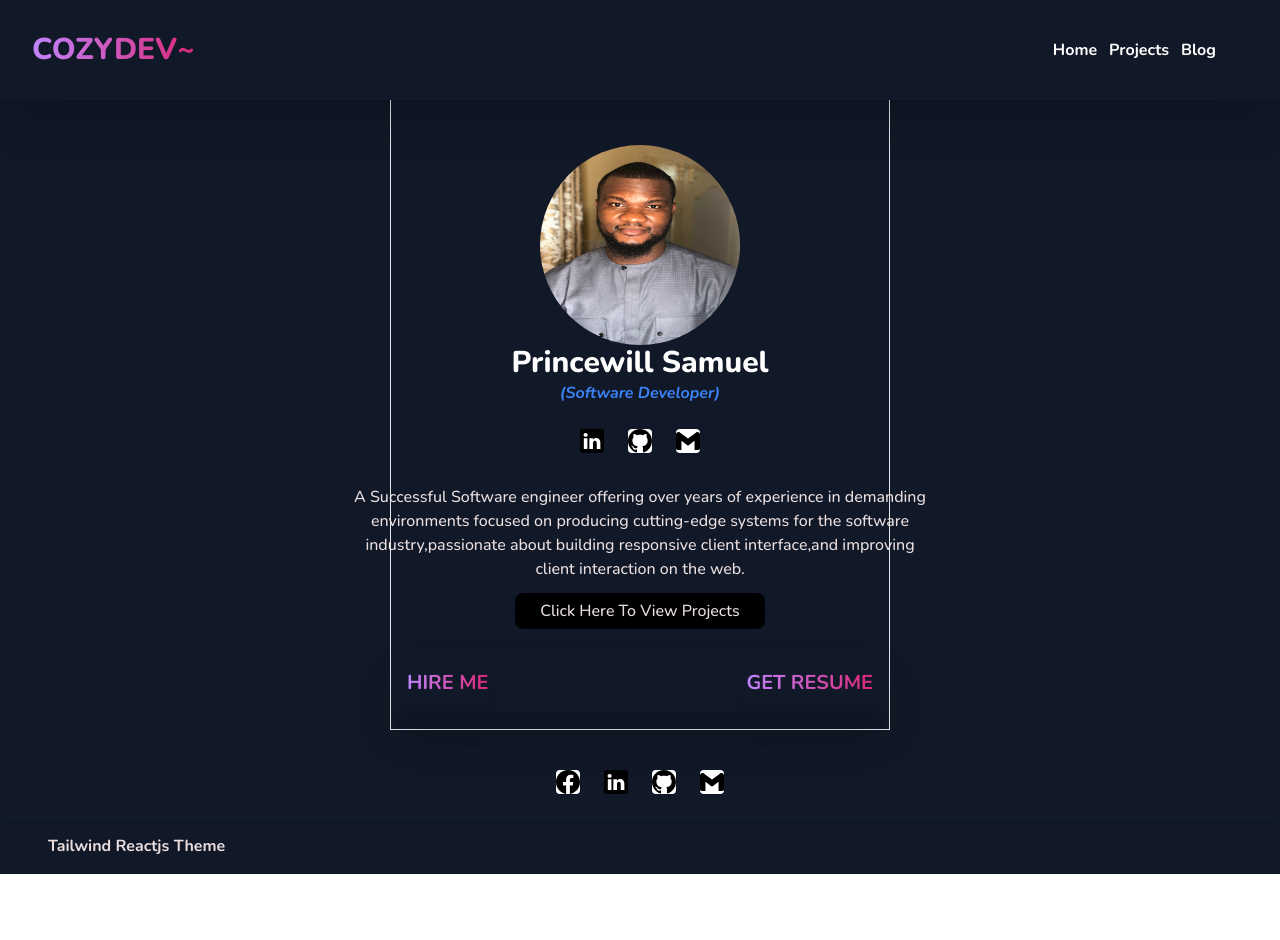
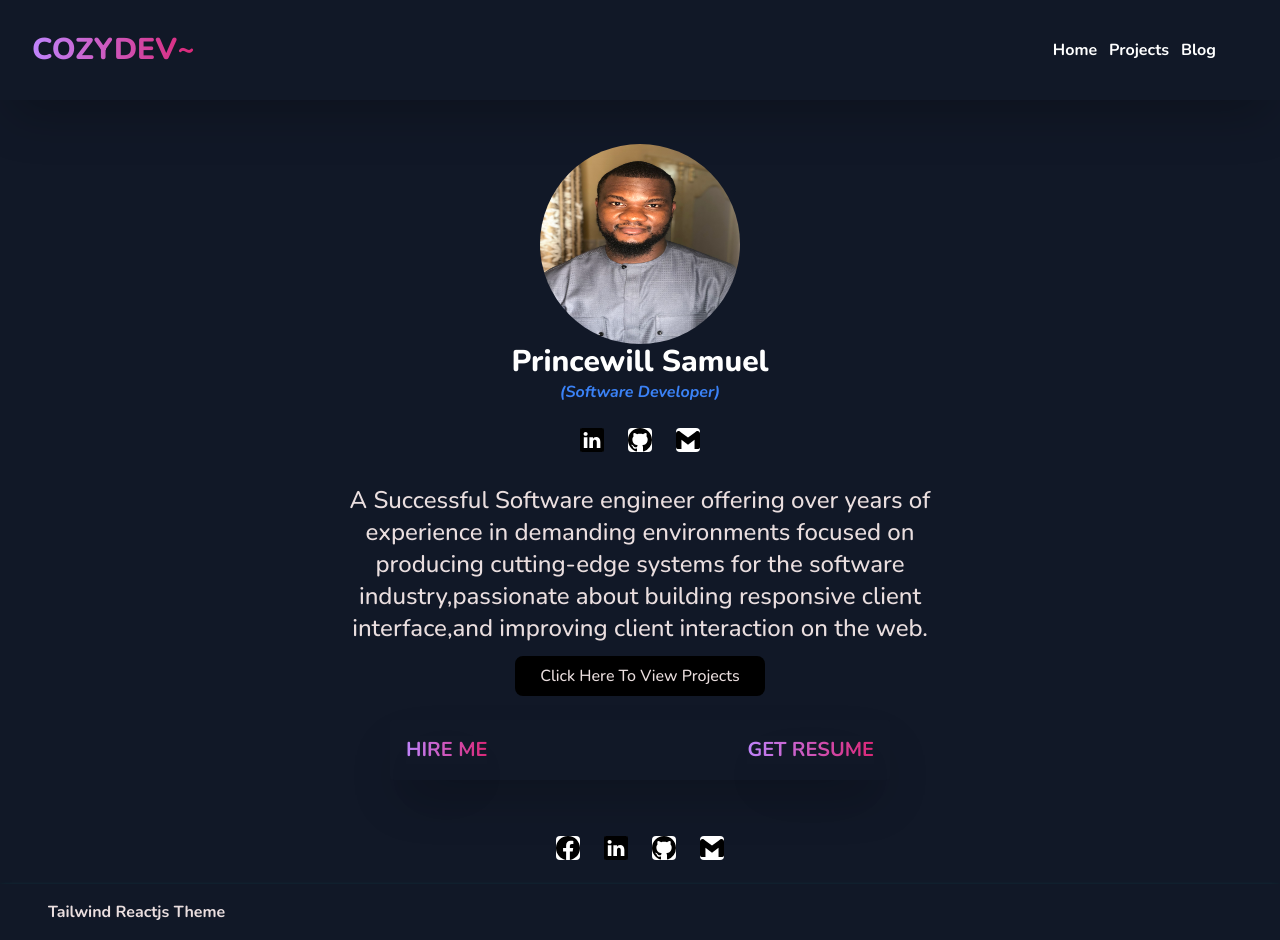
Before and after one commit to Usohps/Portfolio, a React (Vite) app: page / in a window 1280 px wide. Before the commit the page ends 874 px from the top, so only its background shows below. Built offline with nearby package versions, Linux system fonts and the light colour scheme; a web font is replaced by a local one.

Commit message:
border removed from all component

```diff
--- a/src/pages/Blog.jsx
+++ b/src/pages/Blog.jsx
@@ -13,14 +13,14 @@ function About() {
 
     <>
     {isLoading?(<Loader/>):(
-      <div className="py-4 border">
+      <div className="py-4">
         <div className="container m-auto py-8 px-5 border-b-2 border-gray-50 my-16">
             <h1 className="md:text-6xl text-5xl text-blue-500">Blogs</h1>
           </div>
       {/* <h1 className="hidden md:block p-20 container m-auto text-center text-6xl">
         Thanks For Your Time{" "}
       </h1> */}
-      <div className="md:w-1/2 border m-auto p-6 mt-0 flex flex-col md:flex-row justify-between items-center">
+      <div className="md:w-1/2 m-auto p-6 mt-0 flex flex-col md:flex-row justify-between items-center">
         <div className="space-y-4 w-[350px] m-auto">
           <div className="container m-auto text-center bg-gradient-to-r from-purple-400 to-pink-600 p-2 rounded shadow-2xl">
             <Link
--- a/src/pages/Home.jsx
+++ b/src/pages/Home.jsx
@@ -22,14 +22,7 @@ function Home() {
         <div className="w-full p-4 ">
           <div className="w-full flex flex-col items-center justify-center h-full ">
             <div className="container m-auto  flex flex-col items-center ">
-              <div className=" w-full mt-8 border md:w-[500px] flex flex-col items-center justify-center text-center">
-                {/* <div className="w-200px h-200px rounded-full pt-6">
-                  <img
-                    src={Photo}
-                    className="w-[250px] h-[300px] rounded-full"
-                    alt=""
-                  />
-                </div> */}
+              <div className=" w-full mt-8 md:w-[500px] flex flex-col items-center justify-center text-center">
                 <div className="hover:blur-sm mt-24">
                   <div className="w-[200px] md:w-[200px] md:h-[200px] mb-4 md:mb-0">
                     <img
@@ -64,7 +57,7 @@ function Home() {
                   </a>
                 </div>
               <div className=" w-full md:w-[600px] text-center md:p-2 p-3">
-                <p className=" font-medium">
+                <p className=" text-xl md:text-2xl font-medium">
                  A Successful Software engineer offering over years of
                   experience in demanding environments focused on producing
                   cutting-edge systems for the software industry,passionate
@@ -72,7 +65,7 @@ function Home() {
                   client interaction on the web.
                 </p>
                 <Link to={"/pages/projects"}>
-                  <div className="bg-black hover:bg-gradient-to-r from-sky-500 to-indigo-500 ease-in-out duration-700  w-[250px] rounded-lg m-auto p-1.5 mt-3">
+                  <div className="bg-black hover:bg-gradient-to-r from-sky-500 to-indigo-500 ease-in-out duration-700  w-[250px] rounded-lg m-auto p-1.5 md:p-2 mt-3">
                   <p >Click Here To View Projects</p>
                   </div>
                   </Link>
--- a/src/pages/Projects.jsx
+++ b/src/pages/Projects.jsx
@@ -43,13 +43,13 @@ function Projects() {
           <div className="container py-12 pt-20 px-5 border-b-2 border-gray-50 my-12">
             <h1 className="md:text-6xl text-5xl text-blue-500">Projects</h1>
           </div>
-          <div className="flex md:flex-row items-center justify-center flex-col md:flex-wrap gap-2">
+          <div className="flex md:flex-row items-center justify-center flex-col md:flex-wrap gap-y-2">
             <div className="py-3 md:py-0 md:pb-3 border-y-2 md:border-2 w-[350px] h-[550px] border-gray-500 shadow-2xl md:rounded">
               <div className="w-full ">
                 <img src={Screenshot8} className="" alt="" />
               </div>
               <div className=" w-full p-4">
-                <h1 className="font-bold text-xl py-2"></h1>
+                <h1 className="font-bold text-xl py-2">FINANCIAL ASSISTANT SITE</h1>
                 <p className="text-gray-400 font-medium">
                   A user-friendly financial app. This application enhances a
                   seamless and convenient way of connecting people's financial
```
